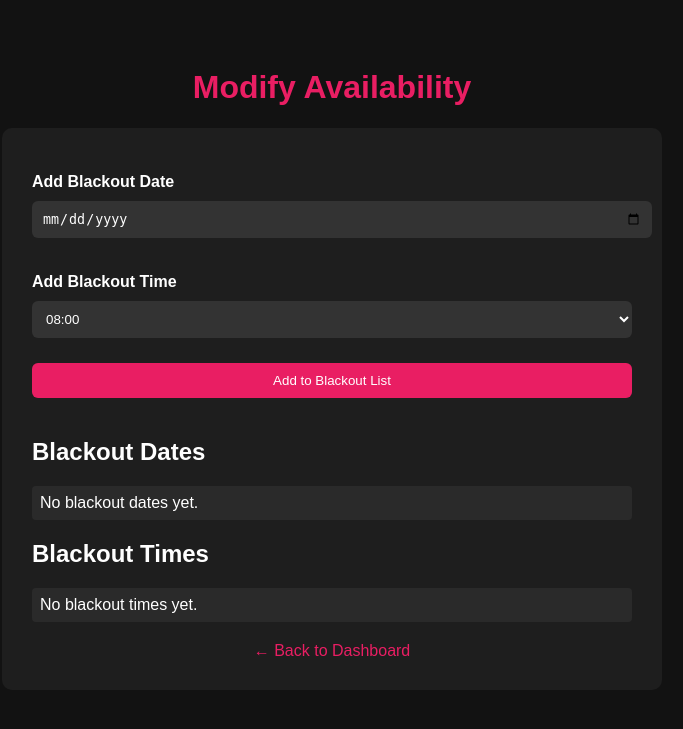
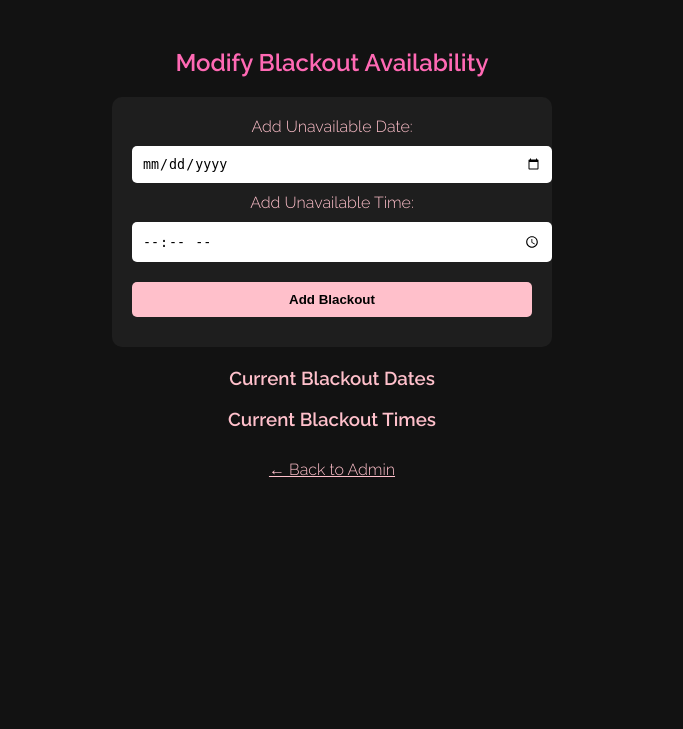
Before and after one commit to Wiles111/EH41, a Flask app: page /availability in a window 1280 px wide. Shown: the top 729 px of the page, without its empty margins (308-991 px from the left). Run offline with Flask 3, Linux system fonts and the light colour scheme; the visitor is signed in with stand-in values (Sample User, id 1).

Commit message:
Update availability.html

```diff
--- a/templates/availability.html
+++ b/templates/availability.html
@@ -3,114 +3,74 @@
 <head>
     <meta charset="UTF-8">
     <title>Modify Availability</title>
+    <link href="https://fonts.googleapis.com/css2?family=Raleway:wght@300;600&display=swap" rel="stylesheet">
     <style>
         body {
             background-color: #121212;
-            color: #ffffff;
-            font-family: Arial, sans-serif;
-            padding: 40px;
-        }
-
-        h1 {
-            color: #e91e63;
+            color: pink;
+            font-family: 'Raleway', sans-serif;
+            padding: 20px;
             text-align: center;
         }
-
-        .container {
-            max-width: 600px;
-            margin: auto;
+        form {
+            margin: 20px auto;
+            width: 90%;
+            max-width: 400px;
             background-color: #1e1e1e;
-            padding: 30px;
+            padding: 20px;
             border-radius: 10px;
         }
-
-        label {
-            display: block;
-            margin-top: 15px;
-            margin-bottom: 5px;
+        input, button {
+            margin: 10px 0;
+            padding: 10px;
+            width: 100%;
+            border: none;
+            border-radius: 5px;
+        }
+        input[type="submit"], button {
+            background-color: pink;
+            color: black;
             font-weight: bold;
-        }
-
-        input, select, button {
-            width: 100%;
-            padding: 10px;
-            margin-top: 5px;
-            margin-bottom: 20px;
-            background-color: #333;
-            color: white;
-            border: none;
-            border-radius: 6px;
-        }
-
-        button {
-            background-color: #e91e63;
             cursor: pointer;
         }
-
-        ul {
-            list-style-type: none;
-            padding: 0;
+        h2 {
+            color: hotpink;
         }
-
-        li {
-            background-color: #2a2a2a;
-            padding: 8px;
-            margin-bottom: 5px;
-            border-radius: 4px;
-        }
-
         .back-link {
-            color: #e91e63;
+            margin-top: 30px;
             display: block;
-            text-align: center;
-            margin-top: 20px;
-            text-decoration: none;
-        }
-
-        .back-link:hover {
+            color: pink;
             text-decoration: underline;
         }
     </style>
 </head>
 <body>
-    <h1>Modify Availability</h1>
-    <div class="container">
-        <form action="/add-blackout" method="post">
-            <label for="date">Add Blackout Date</label>
-            <input type="date" id="date" name="date" required>
+    <h2>Modify Blackout Availability</h2>
 
-            <label for="time">Add Blackout Time</label>
-            <select id="time" name="time">
-                {% for hour in range(8, 23) %}
-                    <option value="{{ "%02d:00" % hour }}">{{ "%02d:00" % hour }}</option>
-                    <option value="{{ "%02d:30" % hour }}">{{ "%02d:30" % hour }}</option>
-                {% endfor %}
-                <option value="23:00">23:00</option>
-                <option value="23:30">23:30</option>
-            </select>
+    <form method="POST" action="{{ url_for('modify_availability') }}">
+        <label for="date">Add Unavailable Date:</label>
+        <input type="date" name="date" id="date">
 
-            <button type="submit">Add to Blackout List</button>
+        <label for="time">Add Unavailable Time:</label>
+        <input type="time" name="time" id="time">
+
+        <input type="submit" value="Add Blackout">
     </form>
 
-        <h2>Blackout Dates</h2>
+    <h3>Current Blackout Dates</h3>
     <ul>
         {% for date in blackouts.dates %}
         <li>{{ date }}</li>
-            {% else %}
-                <li>No blackout dates yet.</li>
         {% endfor %}
     </ul>
 
-        <h2>Blackout Times</h2>
+    <h3>Current Blackout Times</h3>
     <ul>
         {% for time in blackouts.times %}
         <li>{{ time }}</li>
-            {% else %}
-                <li>No blackout times yet.</li>
         {% endfor %}
     </ul>
 
-        <a class="back-link" href="{{ url_for('admin') }}">← Back to Dashboard</a>
-    </div>
+    <a class="back-link" href="{{ url_for('admin') }}">← Back to Admin</a>
 </body>
 </html>
```
Lines whose indentation alone changed are shown as unchanged.
